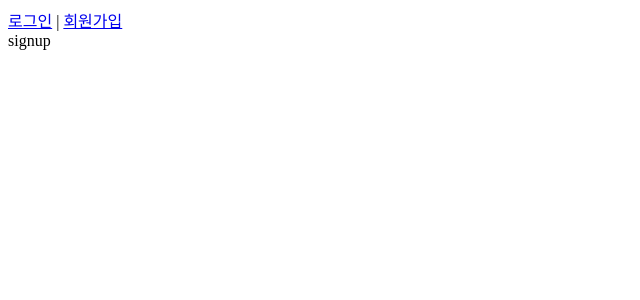
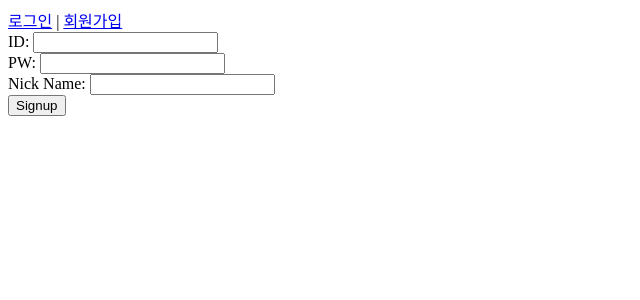
Before and after one commit to zeriong/vue-intro, a Vue app: page /signup in a window 1280 px wide. Shown: the top 300 px of the page, without its empty margins (0-640 px from the left). Built offline with nearby package versions, Linux system fonts and the light colour scheme.

Commit message:
컴포넌트 정리 및 AppHeader에 라우터 추가

```diff
--- a/src/App.vue
+++ b/src/App.vue
@@ -1,16 +1,18 @@
 <template>
   <div>
-    <header>
-      <router-link to="/login">로그인</router-link>
-      |
-      <router-link to="/signup">회원가입</router-link>
-      <router-view></router-view>
-    </header>
+    <AppHeader></AppHeader>
+    <router-view></router-view>
   </div>
 </template>
 
 <script>
-export default {};
+import AppHeader from "@/components/common/AppHeader.vue";
+
+export default {
+  components: {
+    AppHeader,
+  }
+};
 </script>
 
 <style></style>
--- a/src/components/common/AppHeader.vue
+++ b/src/components/common/AppHeader.vue
@@ -1,5 +1,9 @@
 <template>
-  <div>{msg}</div>
+  <div>
+    <router-link to="/login">로그인</router-link>
+    |
+    <router-link to="/signup">회원가입</router-link>
+  </div>
 </template>
 
 <script>
--- /dev/null
+++ b/src/components/forms/SignupForm.vue
@@ -0,0 +1,51 @@
+
+<template>
+  <!-- @submit 에 [.prevent] 를 추가하여 서브밋 새로고침을 막을 수 있다.(SPA 방식) -->
+  <form @submit.prevent="submitForm">
+    <div>
+      <label for="username">ID: </label>
+      <input id="username" type="text" v-model="username">
+    </div>
+    <div>
+      <label for="password">PW: </label>
+      <input id="password" type="password" v-model="password">
+    </div>
+    <div>
+      <label for="nickname">Nick Name: </label>
+      <input id="nickname" type="text" v-model="nickname">
+    </div>
+    <button type="submit">Signup</button>
+    <div>{{ logMessage }}</div>
+  </form>
+</template>
+
+<script>
+export default {
+  data() {
+    return {
+      username: '',
+      password: '',
+      nickname: '',
+      logMessage: '',
+    }
+  },
+  methods: {
+    submitForm() {
+      setTimeout(() => {
+        localStorage.setItem('dwt','sdf')
+        this.resetForm();
+      }, 1000);
+    },
+
+    resetForm() {
+      this.nickname = '';
+      this.username = '';
+      this.password = '';
+    }
+  }
+};
+</script>
+
+<style>
+
+</style>
--- a/src/routes/index.js
+++ b/src/routes/index.js
@@ -19,17 +19,17 @@ export default new VueRouter({
         {
             path: '/login',
             // 함수형태로 컴포넌트를 지정하여 코드스플리팅 사용
-            component: () => import('@/views/LoginPage.vue'),
+            component: () => import('../views/LoginPage.vue'),
         },
         {
             path: '/signup',
-            component: () => import('@/views/SignupPage.vue'),
+            component: () => import('../views/SignupPage.vue'),
         },
 
         // fallback router 처리
         {
             path: '*',
-            component: () => import('@/views/NotFoundPage.vue'),
+            component: () => import('../views/NotFoundPage.vue'),
         },
     ],
 });
--- a/src/views/SignupPage.vue
+++ b/src/views/SignupPage.vue
@@ -1,11 +1,16 @@
 <template>
   <div>
-    signup
+    <SignupForm></SignupForm>
   </div>
 </template>
 
 <script>
-export default {};
+
+import SignupForm from "@/components/forms/SignupForm.vue";
+
+export default {
+  components: {SignupForm}
+};
 </script>
 
 <style></style>
```
Also changed, not shown: src/components/HelloWorld.vue (deleted, +0 -58 lines), src/demo/basic/Demo.vue (renamed from src/components/demo/basic/Demo.vue), 1 other file (tests, documents, lock files or other folders).
